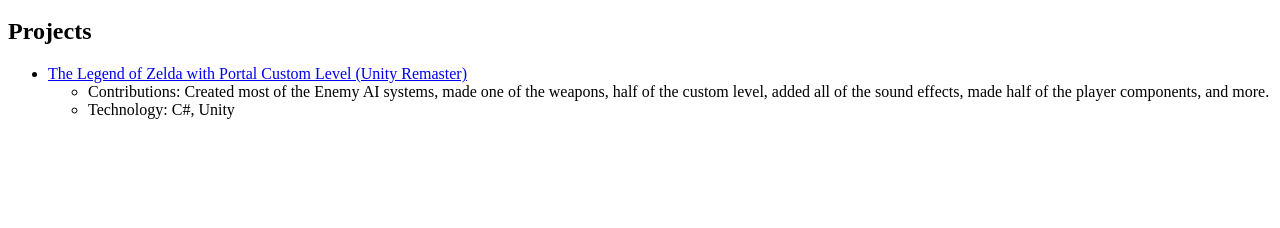
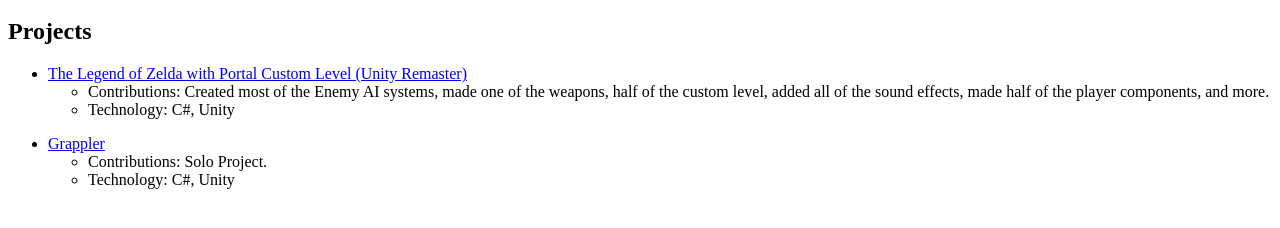
Before and after one commit to naloisi/naloisi.github.io, a plain HTML site: page index.html in a window 1280 px wide. Shown: the part 48-276 px from the top of the page. Drawn offline with Linux system fonts and the light colour scheme.

Commit message:
portfolio p2

```diff
--- a/index.html
+++ b/index.html
@@ -14,5 +14,13 @@
 	</ul>
 </ul>
 
+<ul>
+<li><a href="https://naloisi.itch.io/p2-grappler">Grappler</a></li>
+	<ul>
+		<li>Contributions: Solo Project.</li>
+		<li>Technology: C#, Unity</li>
+	</ul>
+</ul>
+
 <!-- TIP: Rename this file "index.html", and it will become the default landing page whenever someone navigates their browser to your domain. -->
 </html>
```
